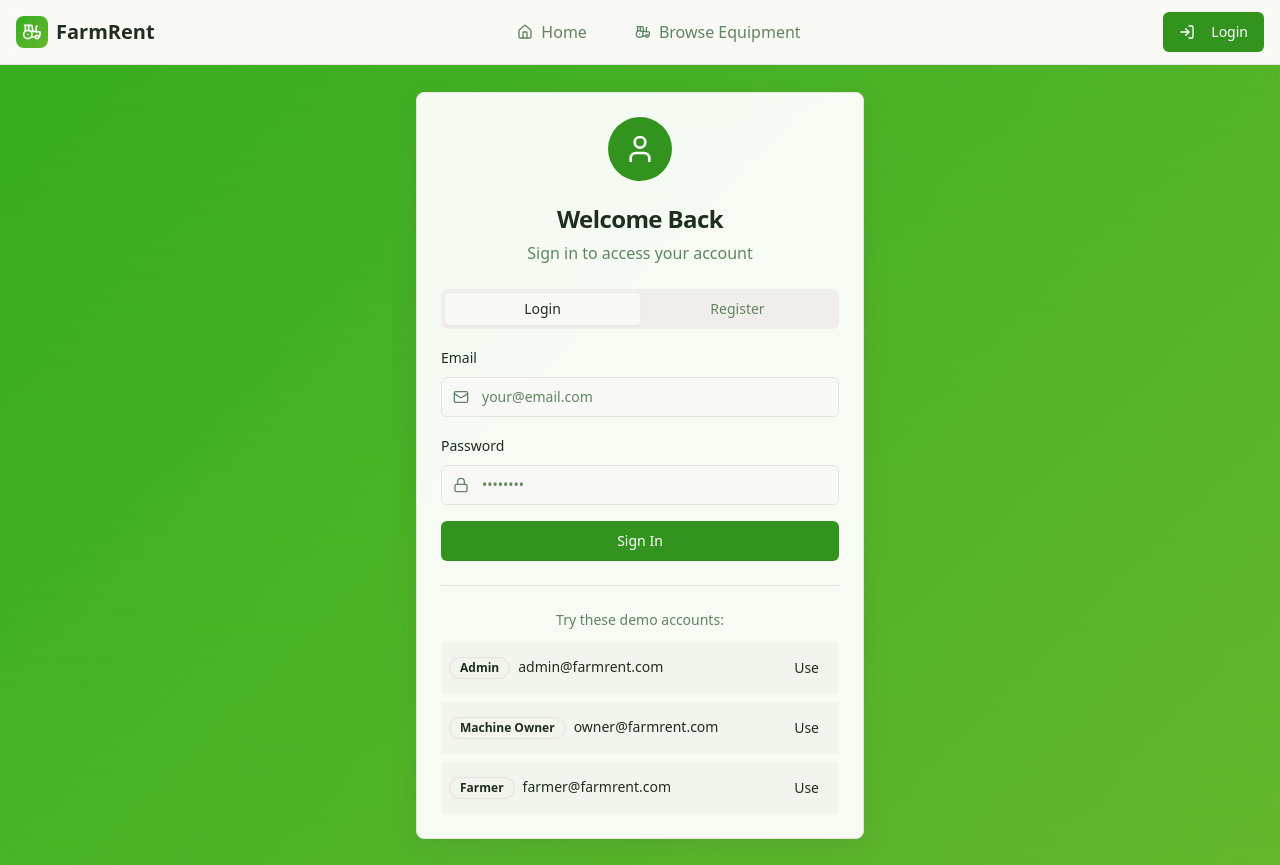
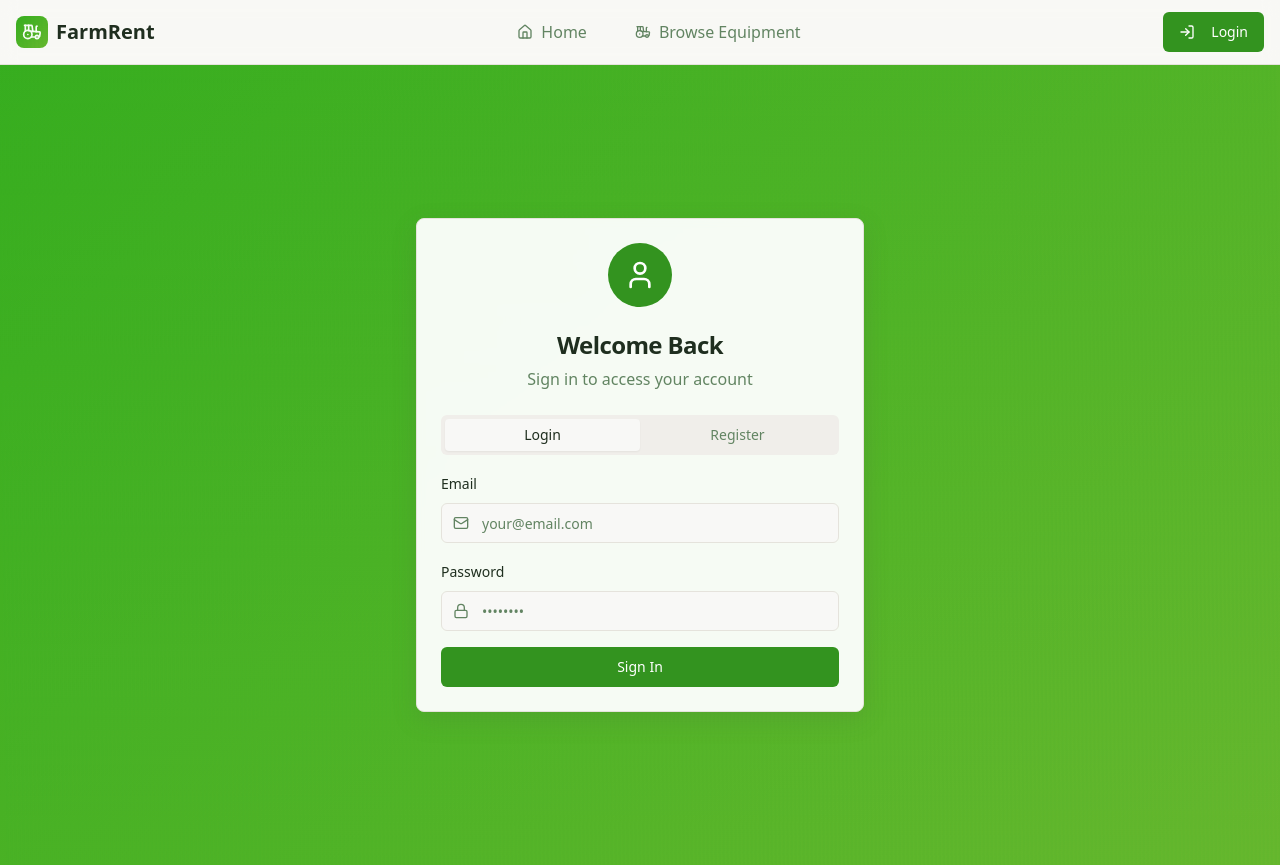
Before and after one commit to y-revanth23/farmhand-hire-hub, a React (Vite) app: page / in a window 1280 px wide. Both pictures are taken after a click on the button "Login". Built offline with nearby package versions, Linux system fonts and the light colour scheme.

Commit message:
Refactor: Remove demo login

```diff
--- a/src/components/LoginForm.tsx
+++ b/src/components/LoginForm.tsx
@@ -34,36 +34,6 @@ export const LoginForm = ({ setCurrentUser, setCurrentView }: LoginFormProps) =>
     role: 'Farmer'
   });
 
-  // Mock users for demo
-  const mockUsers = [
-    {
-      id: 1,
-      email: 'admin@farmrent.com',
-      password: 'admin123',
-      name: 'Admin User',
-      role: 'Admin',
-      phone: '+1234567890',
-      location: 'Headquarters'
-    },
-    {
-      id: 2,
-      email: 'owner@farmrent.com',
-      password: 'owner123',
-      name: 'John Doe',
-      role: 'Machine Owner',
-      phone: '+1234567891',
-      location: 'Iowa Farm District'
-    },
-    {
-      id: 3,
-      email: 'farmer@farmrent.com',
-      password: 'farmer123',
-      name: 'Sarah Wilson',
-      role: 'Farmer',
-      phone: '+1234567892',
-      location: 'Nebraska Valley'
-    }
-  ];
 
   const fetchAndSetCurrentUser = async () => {
     const { data: { user } } = await supabase.auth.getUser();
@@ -126,7 +96,7 @@ export const LoginForm = ({ setCurrentUser, setCurrentView }: LoginFormProps) =>
         toast.error(error.message);
         return;
       }
-      toast.success('Confirmation email sent. Please check your inbox.');
+      toast.success('Account created successfully! Please sign in.');
       setIsLogin(true);
     }
   };
@@ -346,32 +316,6 @@ export const LoginForm = ({ setCurrentUser, setCurrentView }: LoginFormProps) =>
               </TabsContent>
             </Tabs>
 
-            {/* Demo Accounts */}
-            <div className="mt-6 pt-6 border-t border-border">
-              <p className="text-sm text-muted-foreground mb-3 text-center">
-                Try these demo accounts:
-              </p>
-              <div className="space-y-2">
-                {mockUsers.map((user, index) => (
-                  <div key={index} className="flex items-center justify-between p-2 bg-muted/50 rounded text-sm">
-                    <div>
-                      <Badge variant="outline" className="mr-2">{user.role}</Badge>
-                      {user.email}
-                    </div>
-                    <Button
-                      size="sm"
-                      variant="ghost"
-                      onClick={() => {
-                        setFormData({...formData, email: user.email, password: user.password});
-                        setIsLogin(true);
-                      }}
-                    >
-                      Use
-                    </Button>
-                  </div>
-                ))}
-              </div>
-            </div>
           </CardContent>
         </Card>
       </div>
```
Also changed, not shown: 1 other file (tests, documents, lock files or other folders).
